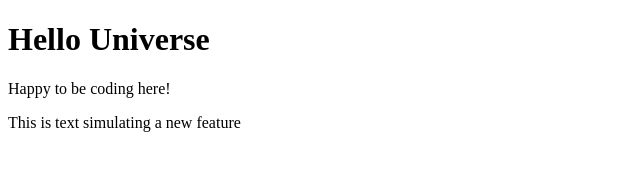
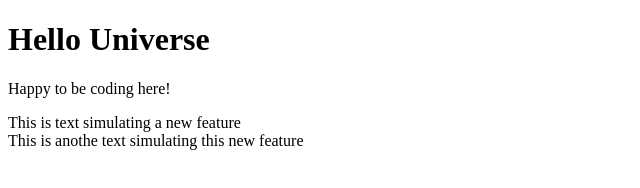
Before and after one commit to RodneyNDev/test-project, a plain HTML site: page index.html in a window 1280 px wide. Shown: the whole page, without its empty margins (0-640 px from the left). Drawn offline with Linux system fonts and the light colour scheme.

Commit message:
feat: simulate new feature

```diff
--- a/index.html
+++ b/index.html
@@ -13,5 +13,6 @@
   <div>
     This is text simulating a new feature
   </div>
+  <div>This is anothe text simulating this new feature</div>
 </body>
 </html>
```
